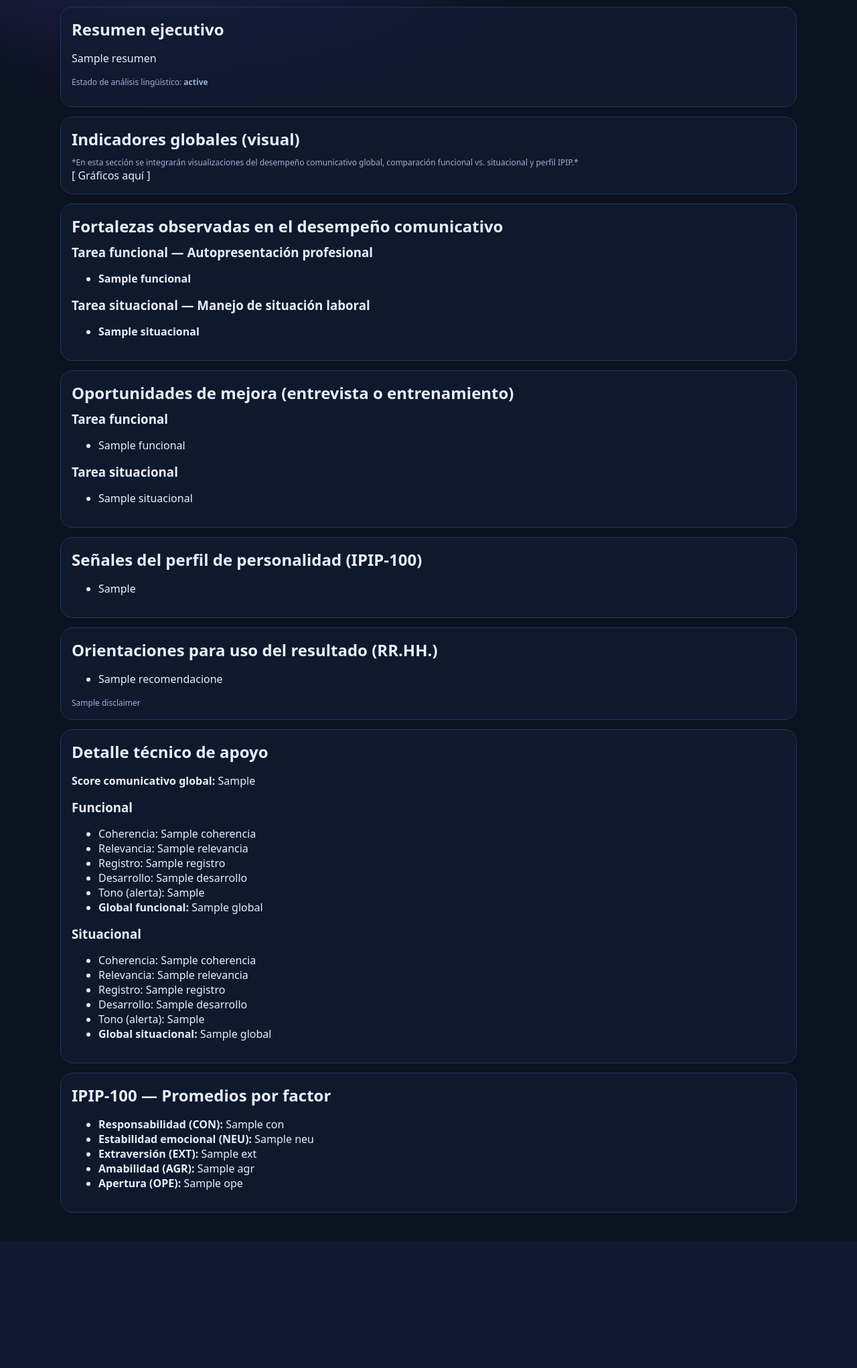
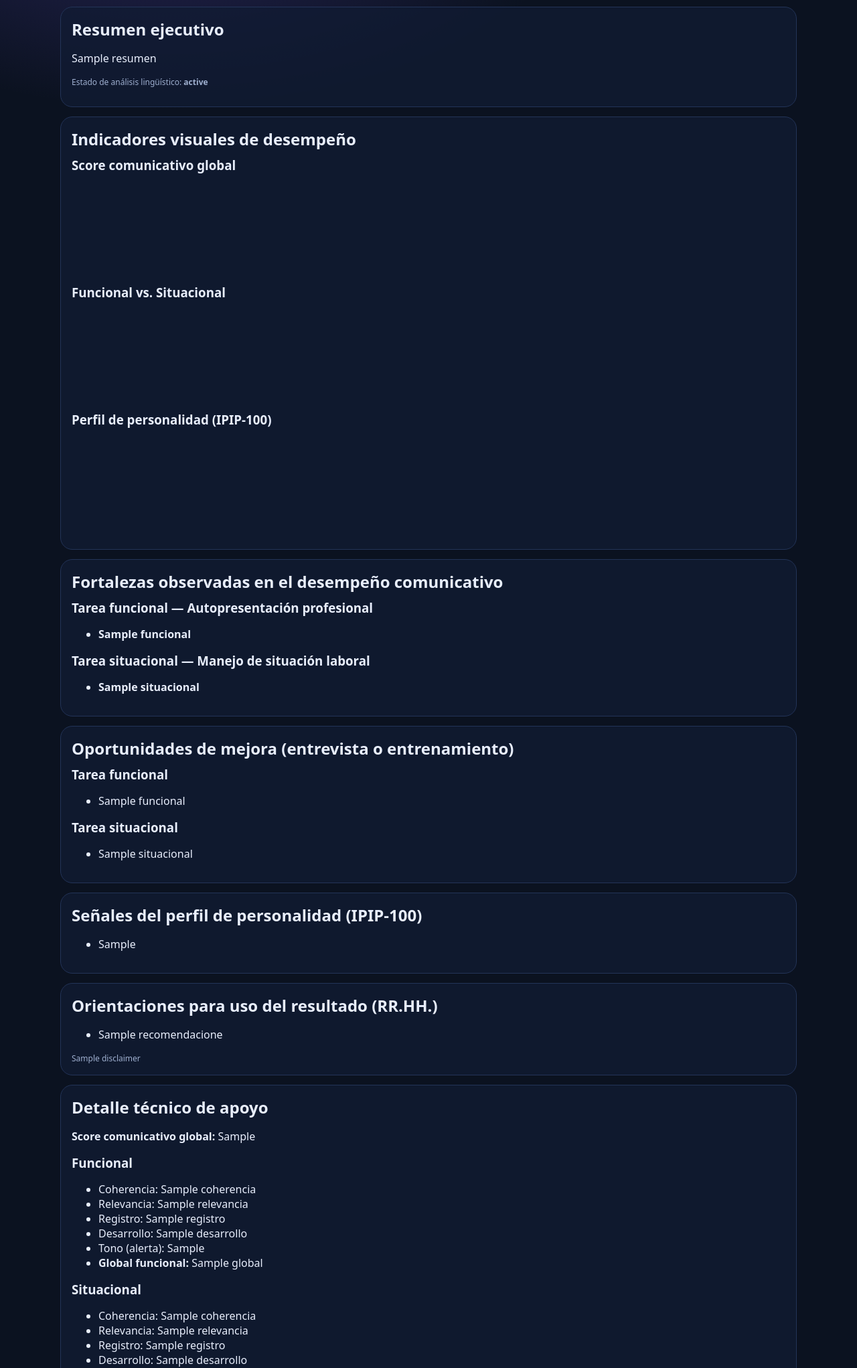
Before and after one commit to christiansotofajardo-cpu/test-laboral-metasistema, a FastAPI app: template templates/result.html in a window 1280 px wide. Shown: the part 136-2179 px from the top of the page at 67% size. Before the commit the page ends 1989 px from the top, so only its background shows below. Run offline with FastAPI, Linux system fonts and the light colour scheme; the template is opened without the code that fills it: most values are stand-ins (such as "Sample title", 1, 10 or a date in 2020); a map, chart or similar area stays blank.

Commit message:
Update result.html

```diff
--- a/templates/result.html
+++ b/templates/result.html
@@ -4,8 +4,11 @@
   <meta charset="utf-8" />
   <meta name="viewport" content="width=device-width,initial-scale=1" />
   <title>Reporte — Test Laboral MetaSistema</title>
+
   <link rel="stylesheet" href="/static/style.css">
+  <script src="https://cdn.jsdelivr.net/npm/chart.js"></script>
 </head>
+
 <body>
 <div class="container">
 
@@ -31,17 +34,31 @@
   </div>
 
   <!-- ================================================= -->
-  <!-- PLACEHOLDER VISUAL (GRÁFICOS) -->
+  <!-- GRÁFICOS -->
   <!-- ================================================= -->
+  {% set sf = analisis_discursivo["scores_sensibles"]["funcional"] %}
+  {% set ss = analisis_discursivo["scores_sensibles"]["situacional"] %}
+  {% set sg = analisis_discursivo["scores_sensibles"]["global_promedio"] %}
+
   <div class="card">
-    <h2>Indicadores globales (visual)</h2>
-    <div class="small">
-      *En esta sección se integrarán visualizaciones del desempeño comunicativo global,
-      comparación funcional vs. situacional y perfil IPIP.*
+    <h2>Indicadores visuales de desempeño</h2>
+
+    <div class="grid-2">
+      <div>
+        <h3>Score comunicativo global</h3>
+        <canvas id="chartGlobal"></canvas>
+      </div>
+
+      <div>
+        <h3>Funcional vs. Situacional</h3>
+        <canvas id="chartTasks"></canvas>
+      </div>
     </div>
-    <div class="placeholder">
-      [ Gráficos aquí ]
-    </div>
+
+    <div class="spacer"></div>
+
+    <h3>Perfil de personalidad (IPIP-100)</h3>
+    <canvas id="chartIPIP"></canvas>
   </div>
 
   <!-- ================================================= -->
@@ -117,10 +134,6 @@
   <div class="card muted">
     <h2>Detalle técnico de apoyo</h2>
 
-    {% set sf = analisis_discursivo["scores_sensibles"]["funcional"] %}
-    {% set ss = analisis_discursivo["scores_sensibles"]["situacional"] %}
-    {% set sg = analisis_discursivo["scores_sensibles"]["global_promedio"] %}
-
     <p><b>Score comunicativo global:</b> {{ sg if sg is not none else "—" }}</p>
 
     <h3>Funcional</h3>
@@ -144,20 +157,6 @@
     </ul>
   </div>
 
-  <!-- ================================================= -->
-  <!-- IPIP NUMÉRICO -->
-  <!-- ================================================= -->
-  <div class="card muted">
-    <h2>IPIP-100 — Promedios por factor</h2>
-    <ul>
-      <li><b>Responsabilidad (CON):</b> {{ avg_scores["CON"] }}</li>
-      <li><b>Estabilidad emocional (NEU):</b> {{ avg_scores["NEU"] }}</li>
-      <li><b>Extraversión (EXT):</b> {{ avg_scores["EXT"] }}</li>
-      <li><b>Amabilidad (AGR):</b> {{ avg_scores["AGR"] }}</li>
-      <li><b>Apertura (OPE):</b> {{ avg_scores["OPE"] }}</li>
-    </ul>
-  </div>
-
   {% if show_technical %}
   <div class="card debug">
     <h2>Diagnóstico técnico (modo debug)</h2>
@@ -166,5 +165,74 @@
   {% endif %}
 
 </div>
+
+<!-- ================================================= -->
+<!-- CHART.JS SCRIPTS -->
+<!-- ================================================= -->
+<script>
+  const colorPrimary = '#2563eb';
+  const colorSecondary = '#10b981';
+  const colorMuted = '#9ca3af';
+
+  // Global
+  new Chart(document.getElementById('chartGlobal'), {
+    type: 'bar',
+    data: {
+      labels: ['Score global'],
+      datasets: [{
+        data: [{{ sg if sg is not none else 0 }}],
+        backgroundColor: colorPrimary
+      }]
+    },
+    options: {
+      indexAxis: 'y',
+      scales: { x: { min: 0, max: 100 } },
+      plugins: { legend: { display: false } }
+    }
+  });
+
+  // Funcional vs Situacional
+  new Chart(document.getElementById('chartTasks'), {
+    type: 'bar',
+    data: {
+      labels: ['Funcional', 'Situacional'],
+      datasets: [{
+        data: [
+          {{ sf["global"] if sf["global"] is not none else 0 }},
+          {{ ss["global"] if ss["global"] is not none else 0 }}
+        ],
+        backgroundColor: [colorPrimary, colorSecondary]
+      }]
+    },
+    options: {
+      indexAxis: 'y',
+      scales: { x: { min: 0, max: 100 } },
+      plugins: { legend: { display: false } }
+    }
+  });
+
+  // IPIP
+  new Chart(document.getElementById('chartIPIP'), {
+    type: 'bar',
+    data: {
+      labels: ['CON', 'NEU', 'EXT', 'AGR', 'OPE'],
+      datasets: [{
+        data: [
+          {{ avg_scores["CON"] or 0 }},
+          {{ avg_scores["NEU"] or 0 }},
+          {{ avg_scores["EXT"] or 0 }},
+          {{ avg_scores["AGR"] or 0 }},
+          {{ avg_scores["OPE"] or 0 }}
+        ],
+        backgroundColor: colorMuted
+      }]
+    },
+    options: {
+      scales: { y: { min: 1, max: 5 } },
+      plugins: { legend: { display: false } }
+    }
+  });
+</script>
+
 </body>
 </html>
```
